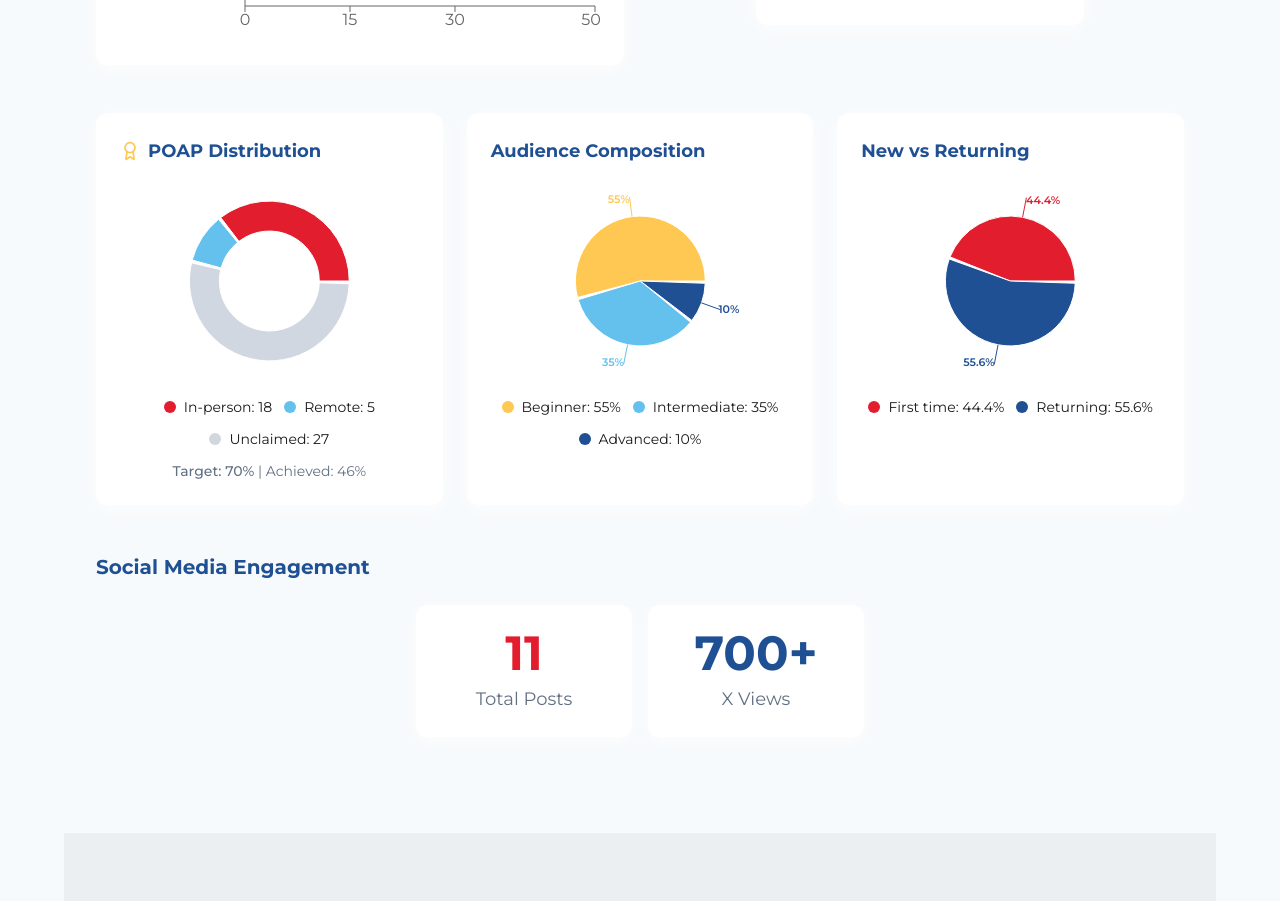
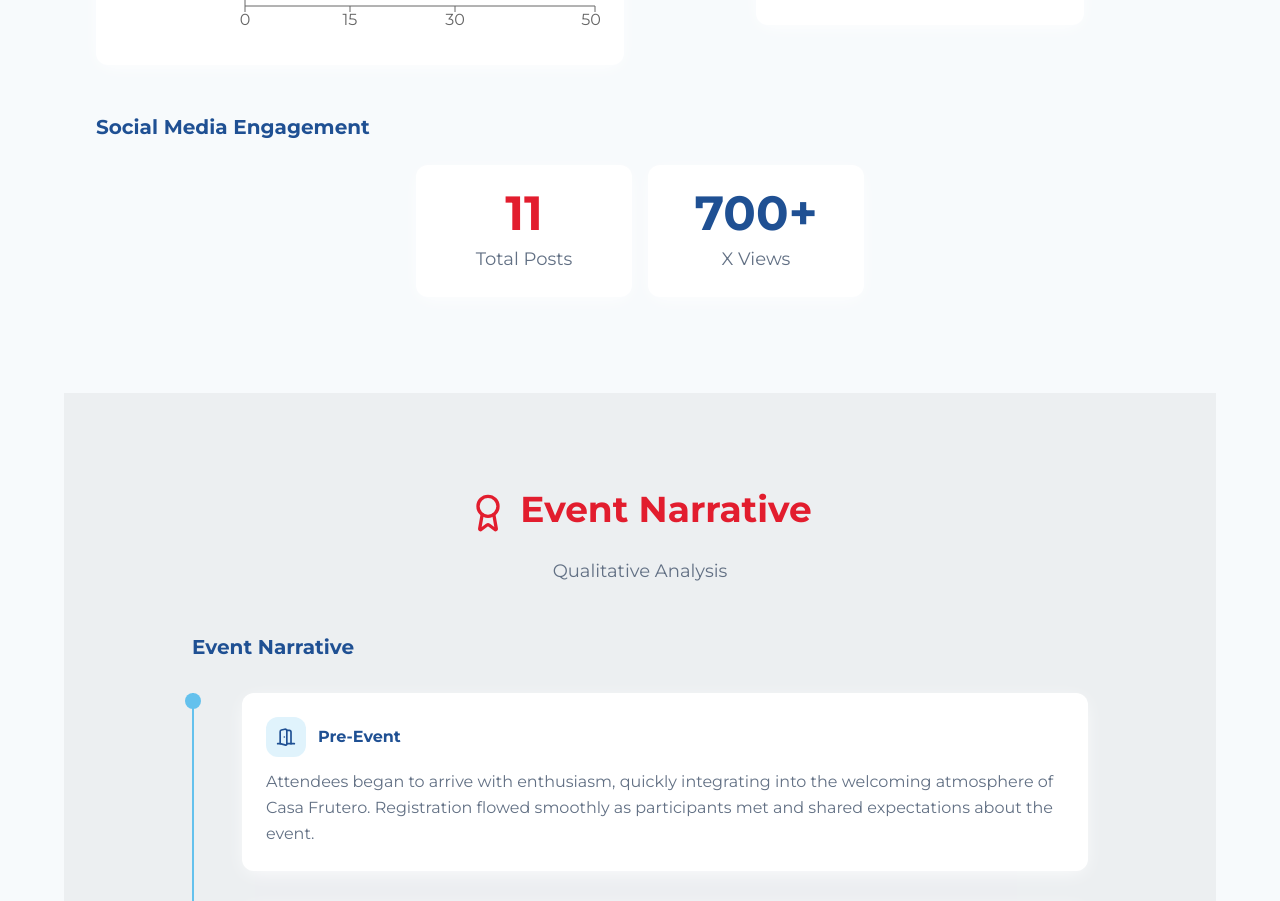
Before and after one commit to fruterito101/meetup-q1-puebla, a React (Vite) app: page / in a window 1280 px wide. Shown: the part 3366-4267 px from the top of the page. Built offline with nearby package versions, Linux system fonts and the light colour scheme; the HTML template or start-up script is replaced by a standard one.

Commit message:
fix: remove POAP, Audience, and New vs Returning charts

```diff
--- a/src/components/MetricsSection.tsx
+++ b/src/components/MetricsSection.tsx
@@ -64,142 +64,6 @@ const MetricsSection = () => {
           </div>
         </div>
 
-        {/* Charts Grid */}
-        <div className="grid md:grid-cols-2 lg:grid-cols-3 gap-6">
-          {/* POAP Distribution */}
-          <div className="card-frutal">
-            <h3 className="text-lg font-bold text-brand-dark-blue mb-4 flex items-center gap-2">
-              <Award className="w-5 h-5 text-brand-yellow" />
-              POAP Distribution
-            </h3>
-            <ResponsiveContainer width="100%" height={200}>
-              <PieChart>
-                <Pie
-                  data={poapData}
-                  cx="50%"
-                  cy="50%"
-                  innerRadius={50}
-                  outerRadius={80}
-                  paddingAngle={2}
-                  dataKey="value"
-                >
-                  {poapData.map((entry, index) => (
-                    <Cell key={`cell-${index}`} fill={entry.fill} />
-                  ))}
-                </Pie>
-                <Tooltip />
-              </PieChart>
-            </ResponsiveContainer>
-            <div className="flex flex-wrap justify-center gap-3 mt-4">
-              {poapData.map((item, idx) => (
-                <div key={idx} className="flex items-center gap-2 text-sm">
-                  <div className="w-3 h-3 rounded-full" style={{ backgroundColor: item.fill }} />
-                  <span>{item.name}: {item.value}</span>
-                </div>
-              ))}
-            </div>
-            <p className="text-center text-sm text-muted-foreground mt-3">
-              <span className="font-medium">Target: 70%</span> | Achieved: 46%
-            </p>
-          </div>
-
-          {/* Audience Composition */}
-          <div className="card-frutal">
-            <h3 className="text-lg font-bold text-brand-dark-blue mb-4">Audience Composition</h3>
-            <ResponsiveContainer width="100%" height={200}>
-              <PieChart>
-                <Pie
-                  data={audienceData}
-                  cx="50%"
-                  cy="50%"
-                  outerRadius={65}
-                  paddingAngle={2}
-                  dataKey="value"
-                  label={({ cx, cy, midAngle, innerRadius, outerRadius, value, index }) => {
-                    const RADIAN = Math.PI / 180;
-                    const radius = outerRadius + 18;
-                    const x = cx + radius * Math.cos(-midAngle * RADIAN);
-                    const y = cy + radius * Math.sin(-midAngle * RADIAN);
-                    return (
-                      <text
-                        x={x}
-                        y={y}
-                        fill={audienceData[index].fill}
-                        textAnchor={x > cx ? 'start' : 'end'}
-                        dominantBaseline="central"
-                        className="text-[11px] font-semibold"
-                      >
-                        {value}%
-                      </text>
-                    );
-                  }}
-                >
-                  {audienceData.map((entry, index) => (
-                    <Cell key={`cell-${index}`} fill={entry.fill} />
-                  ))}
-                </Pie>
-                <Tooltip />
-              </PieChart>
-            </ResponsiveContainer>
-            <div className="flex flex-wrap justify-center gap-3 mt-4">
-              {audienceData.map((item, idx) => (
-                <div key={idx} className="flex items-center gap-2 text-sm">
-                  <div className="w-3 h-3 rounded-full" style={{ backgroundColor: item.fill }} />
-                  <span>{item.name}: {item.value}%</span>
-                </div>
-              ))}
-            </div>
-          </div>
-
-          {/* New vs Returning */}
-          <div className="card-frutal">
-            <h3 className="text-lg font-bold text-brand-dark-blue mb-4">New vs Returning</h3>
-            <ResponsiveContainer width="100%" height={200}>
-              <PieChart>
-                <Pie
-                  data={newVsReturning}
-                  cx="50%"
-                  cy="50%"
-                  outerRadius={65}
-                  paddingAngle={2}
-                  dataKey="value"
-                  label={({ cx, cy, midAngle, innerRadius, outerRadius, value, index }) => {
-                    const RADIAN = Math.PI / 180;
-                    const radius = outerRadius + 18;
-                    const x = cx + radius * Math.cos(-midAngle * RADIAN);
-                    const y = cy + radius * Math.sin(-midAngle * RADIAN);
-                    return (
-                      <text
-                        x={x}
-                        y={y}
-                        fill={newVsReturning[index].fill}
-                        textAnchor={x > cx ? 'start' : 'end'}
-                        dominantBaseline="central"
-                        className="text-[11px] font-semibold"
-                      >
-                        {value.toFixed(1)}%
-                      </text>
-                    );
-                  }}
-                >
-                  {newVsReturning.map((entry, index) => (
-                    <Cell key={`cell-${index}`} fill={entry.fill} />
-                  ))}
-                </Pie>
-                <Tooltip />
-              </PieChart>
-            </ResponsiveContainer>
-            <div className="flex flex-wrap justify-center gap-3 mt-4">
-              {newVsReturning.map((item, idx) => (
-                <div key={idx} className="flex items-center gap-2 text-sm">
-                  <div className="w-3 h-3 rounded-full" style={{ backgroundColor: item.fill }} />
-                  <span>{item.name}: {item.value.toFixed(1)}%</span>
-                </div>
-              ))}
-            </div>
-          </div>
-        </div>
-
         {/* Social Media Stats */}
         <div className="mt-12">
           <h3 className="text-xl font-bold text-brand-dark-blue mb-6">Social Media Engagement</h3>
```
